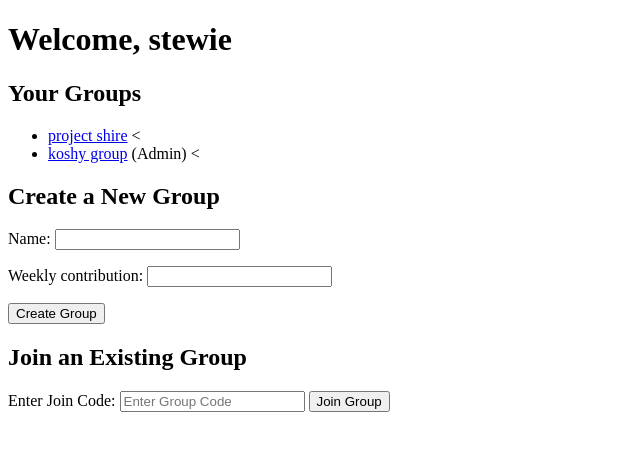
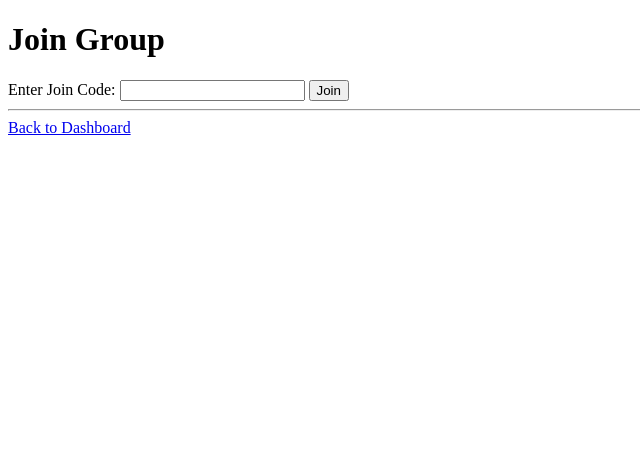
Before and after one commit to StewieC/projectshire1, a Django app: page /join_group/ in a window 1280 px wide. Shown: the part 98-549 px from the top of the page, without its empty margins (0-640 px from the left). Run offline with Django 5.2, Linux system fonts and the light colour scheme; a user stored in the database is signed in; data comes from the database, SQL or seed files in the repository; both versions use the stored data as it was after the commit; data that the repository does not hold is empty.

Commit message:
Add cycle length field to Group model and update forms and templates for group creation and joining

```diff
--- a/contributions/forms.py
+++ b/contributions/forms.py
@@ -14,7 +14,14 @@ from .models import Group
 class GroupForm(forms.ModelForm):
     class Meta:
         model = Group
-        fields = ['name', 'weekly_contribution']
+        fields = ['name', 'weekly_contribution', 'interest_rate', 'cycle_length']
+        widgets = {
+            'cycle_length': forms.NumberInput(attrs={'min': 1}),
+        }
+        labels = {
+            'cycle_length': 'Cycle Length (in days)',
+        }
+
 
 
 
--- a/contributions/models.py
+++ b/contributions/models.py
@@ -1,6 +1,6 @@
 from django.db import models
 from django.contrib.auth.models import User
-from datetime import date
+from datetime import date, timedelta, datetime
 import uuid
 from django.utils import timezone
 
@@ -13,6 +13,36 @@ class Group(models.Model):
     admin = models.ForeignKey(User, on_delete=models.CASCADE, related_name='admin_groups')
     join_code = models.CharField(max_length=8, blank=True, null=True)
     created_at = models.DateTimeField(auto_now_add=True)
+    cycle_length = models.PositiveIntegerField(default=7)  # Length of payout cycle in days
+
+
+
+    def next_payout(self):
+        members = list(self.members.all().order_by('username'))
+        last_payout = PayoutCycle.objects.filter(group=self).order_by('-payout_date').first()
+
+        if last_payout:
+            last_recipient = last_payout.recipient
+            last_index = members.index(last_recipient)
+            next_index = (last_index + 1) % len(members)
+        else:
+            next_index = 0
+
+        next_recipient = members[next_index]
+        next_date = self.get_next_payout_date()
+
+        return next_recipient, next_date
+
+    def get_next_payout_date(self):
+        today = datetime.now()
+        last_payout = PayoutCycle.objects.filter(group=self).order_by('-payout_date').first()
+        if last_payout:
+            last_date = last_payout.payout_date
+        else:
+            last_date = today
+        next_date = last_date + timedelta(days=self.cycle_length)
+        return next_date.replace(hour=8, minute=0, second=0, microsecond=0)
+
 
     def save(self, *args, **kwargs):
         if not self.join_code:
--- a/contributions/templates/contributions/create_group.html
+++ b/contributions/templates/contributions/create_group.html
@@ -1,4 +1,4 @@
-{% extends 'base.html' %}
+{% extends 'contributions/base.html' %}
 
 {% block content %}
 <h1>Create Group</h1>
@@ -7,4 +7,6 @@
     {{ form.as_p }}
     <button type="submit">Create Group</button>
 </form>
+<hr>
+<a href="{% url 'dashboard' %}">Back to Dashboard</a>
 {% endblock %}
--- a/contributions/templates/contributions/dashboard.html
+++ b/contributions/templates/contributions/dashboard.html
@@ -4,6 +4,15 @@
 
 {% block content %}
 <h1>Welcome, {{ user.username }}</h1>
+
+<h1>Dashboard</h1>
+
+<div>
+    <a href="{% url 'create_group' %}" class="btn btn-primary">Create Group</a>
+    <a href="{% url 'join_group' %}" class="btn btn-secondary">Join Group</a>
+</div>
+
+<hr>
 
 <h2>Your Groups</h2>
 {% if groups %}
@@ -29,21 +38,21 @@
 {% endif %}
 
 <!-- Create Group Section -->
-<h2>Create a New Group</h2>
+<!-- <h2>Create a New Group</h2>
 <form method="post" action="{% url 'create_group' %}">
     {% csrf_token %}
     {{ group_form.as_p }}
     <button type="submit">Create Group</button>
-</form>
+</form> -->
 
 <!-- Join Group Section -->
-<h2>Join an Existing Group</h2>
+<!-- <h2>Join an Existing Group</h2>
 <form method="post" action="{% url 'join_group' %}">
     {% csrf_token %}
     <label for="group_code">Enter Join Code:</label>
     <input type="text" name="group_code" title="Group Code" placeholder="Enter Group Code" required>
     <button type="submit">Join Group</button>
-</form>
+</form> -->
 
 
 {% endblock %}
--- /dev/null
+++ b/contributions/templates/contributions/join_group.html
@@ -0,0 +1,13 @@
+{% extends 'contributions/base.html' %}
+
+{% block content %}
+<h1>Join Group</h1>
+<form method="post">
+    {% csrf_token %}
+    <label for="group_code">Enter Join Code:</label>
+    <input type="text" id="group_code" name="group_code" required>
+    <button type="submit">Join</button>
+</form>
+<hr>
+<a href="{% url 'dashboard' %}">Back to Dashboard</a>
+{% endblock %}
--- a/contributions/urls.py
+++ b/contributions/urls.py
@@ -7,6 +7,6 @@ urlpatterns = [
     path('contribute/', views.contribute, name='contribute'),
     path('cycle/', views.manage_cycle, name='cycle'),
     path('group/<int:group_id>/', views.group_detail, name='group_detail'),
-    path('create_group/', views.dashboard, name='create_group'),  # Reuse dashboard logic
-    path('join_group/', views.dashboard, name='join_group'),      # Reuse dashboard logic
+    path('create_group/', views.create_group, name='create_group'),  # Reuse dashboard logic
+    path('join_group/', views.join_group, name='join_group'),      # Reuse dashboard logic
 ]
--- a/contributions/views.py
+++ b/contributions/views.py
@@ -16,38 +16,38 @@ from django.db import models
 @login_required
 def dashboard(request):
     groups = Group.objects.filter(members=request.user)
-    contributions = Contribution.objects.filter(group__in=groups)
+    # contributions = Contribution.objects.filter(group__in=groups)
 
-    # Calculate total balance for each group
-    group_balances = contributions.values('group').annotate(total_amount=Sum('amount'))
+    # # Calculate total balance for each group
+    # group_balances = contributions.values('group').annotate(total_amount=Sum('amount'))
 
-    # Fetch the next payout cycle for each group
-    next_payouts = PayoutCycle.objects.filter(group__in=groups, status=False).order_by('payout_date')
-    group_form = GroupForm()
+    # # Fetch the next payout cycle for each group
+    # next_payouts = PayoutCycle.objects.filter(group__in=groups, status=False).order_by('payout_date')
+    # group_form = GroupForm()
 
-    if request.method == 'POST':
+    # if request.method == 'POST':
 
-     if 'name' in request.POST:  # Group creation
-        group_form = GroupForm(request.POST)
-        if group_form.is_valid():
-            group = group_form.save(commit=False)  # Prevent immediate save
-            group.admin = request.user  # Set admin to current user
-            group.save()  # Now save the group
-            group.members.add(request.user)  # Add creator as member
-            messages.success(request, 'Group created successfully.')
-            return redirect('dashboard')
-        elif 'group_code' in request.POST:  # Joining a group
-            group_id = request.POST.get('group_code')
-            group = get_object_or_404(Group, id=group_id)
-            group.members.add(request.user)
-            messages.success(request, 'Successfully joined the group.')
-            return redirect('dashboard')
+    #  if 'name' in request.POST:  # Group creation
+    #     group_form = GroupForm(request.POST)
+    #     if group_form.is_valid():
+    #         group = group_form.save(commit=False)  # Prevent immediate save
+    #         group.admin = request.user  # Set admin to current user
+    #         group.save()  # Now save the group
+    #         group.members.add(request.user)  # Add creator as member
+    #         messages.success(request, 'Group created successfully.')
+    #         return redirect('dashboard')
+    #     elif 'group_code' in request.POST:  # Joining a group
+    #         group_id = request.POST.get('group_code')
+    #         group = get_object_or_404(Group, id=group_id)
+    #         group.members.add(request.user)
+    #         messages.success(request, 'Successfully joined the group.')
+    #         return redirect('dashboard')
 
     return render(request, 'contributions/dashboard.html', {
         'groups': groups,
-        'group_form': group_form,
-        'group_balances': group_balances,
-        'next_payouts': next_payouts
+        # 'group_form': group_form,
+        # 'group_balances': group_balances,
+        # 'next_payouts': next_payouts
     })
 
 
@@ -98,6 +98,10 @@ def group_detail(request, group_id):
     contributions = group.contribution_set.all()  # Fetch all contributions for this group
     total_balance = contributions.aggregate(total=models.Sum('amount'))['total'] or 0
 
+    # Calculate total balance for each group
+    group_balances = contributions.values('group').annotate(total_amount=Sum('amount'))
+
+
 
     form = MemberManagementForm()
 
@@ -125,7 +129,8 @@ def group_detail(request, group_id):
         'group': group,
         'form': form,
         'contributions': contributions,
-        'total_balance': total_balance
+        'total_balance': total_balance,
+        'group_balances': group_balances,
     })
 
 
@@ -133,11 +138,11 @@ def group_detail(request, group_id):
 #  'contributions': contributions
 
 
+
 @login_required
 def join_group(request):
     if request.method == 'POST':
         join_code = request.POST.get('group_code')
-
         try:
             group = Group.objects.get(join_code=join_code)
             if request.user in group.members.all():
@@ -147,8 +152,9 @@ def join_group(request):
                 messages.success(request, f"You have successfully joined {group.name}.")
         except Group.DoesNotExist:
             messages.error(request, "Invalid join code. Please try again.")
-
-    return redirect('dashboard')
+        return redirect('dashboard')
+    else:
+        return render(request, 'contributions/join_group.html')  # Ensure this template exists
 
 @login_required
 def create_group(request):
```
Also changed, not shown: contributions/migrations/0004_group_cycle_length.py (added), db.sqlite3.
